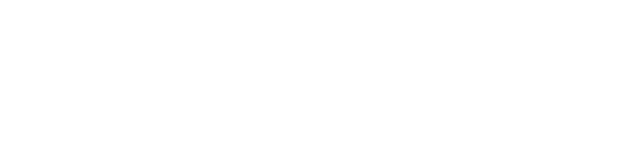
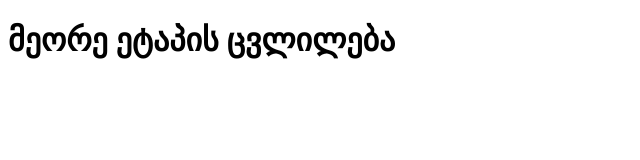
Before and after one commit to eradzemariami97-ctrl/exam-project, a plain HTML site: page index.html in a window 1280 px wide. Shown: the whole page, without its empty margins (0-640 px from the left). Drawn offline with Linux system fonts and the light colour scheme.

Commit message:
Add changes in feature branch

```diff
--- a/index.html
+++ b/index.html
@@ -6,6 +6,7 @@
     <title>Document</title>
 </head>
 <body>
-
+ <h1> მეორე ეტაპის ცვლილება
+</h1>
 </body>
 </html>
```
